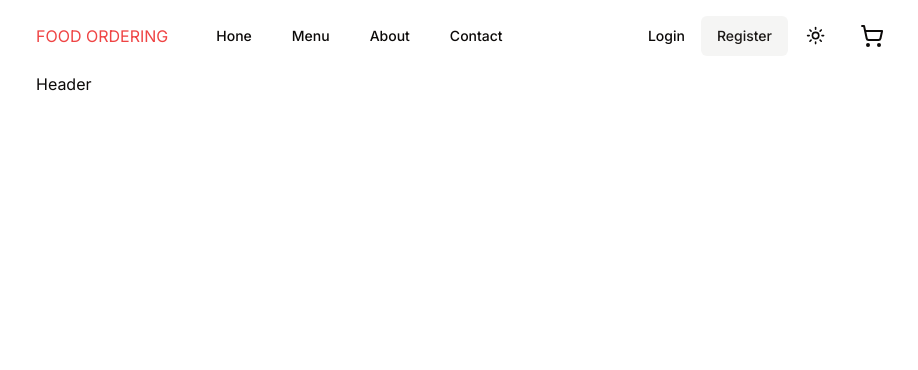
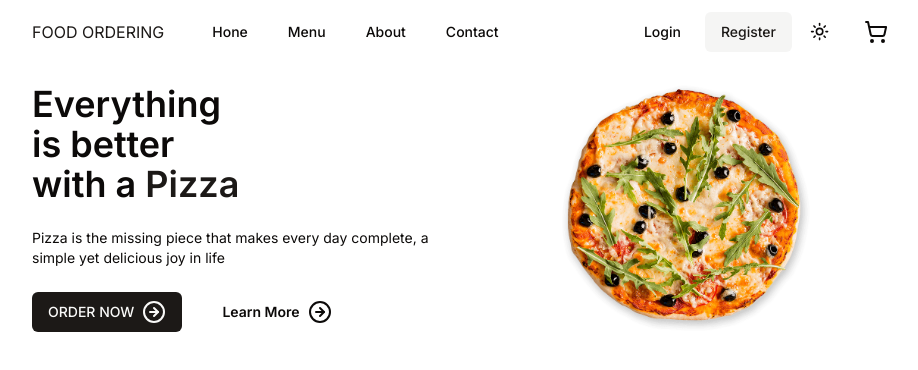
Before and after one commit to nvtai040502/food-ordering, a Next.js app: page / in a window 1280 px wide. Shown: the top 370 px of the page, without its empty margins (172-1090 px from the left). Built offline with nearby package versions, Linux system fonts and the light colour scheme; no server answers.

Commit message:
Page Header

```diff
--- a/app/page.tsx
+++ b/app/page.tsx
@@ -3,11 +3,14 @@ import Navbar from "@/components/navbar";
 
 export default function Home() {
   return (
-    <div className=" max-w-4xl p-4 mx-auto">
-      <div className="flex flex-col gap-4">
+    <div className=" max-w-4xl p-3 mx-auto">
+      <div className="flex flex-col gap-8">
         <Navbar />
 
         <Header />
+
+
+
       </div>
 
 
--- a/components/header.tsx
+++ b/components/header.tsx
@@ -1,7 +1,43 @@
+import Image from "next/image";
+import { Button } from "./ui/button";
+import { ArrowRightCircle } from "lucide-react";
+
 const Header = () => {
   return (
-    <div>
-      Header
+    <div className="grid grid-cols-2">
+
+      <div className=" flex flex-col gap-6">
+
+        <h1 className="text-4xl font-semibold">
+          Everything<br />
+          is better<br />
+          with a&nbsp;
+          <span className="text-primary">
+            Pizza
+          </span>
+        </h1>
+
+        <p className=" text-sm">
+          Pizza is the missing piece that makes every day complete, a simple yet delicious joy in life
+        </p>
+
+        <div className="flex gap-x-6">
+          <Button className="uppercase gap-2">
+            <p>Order Now</p>
+             <ArrowRightCircle />
+          </Button>
+          <Button variant="outline" className=" border-0 gap-2 font-semibold">
+            <p>Learn More</p>
+             <ArrowRightCircle />
+          </Button>
+        </div>
+
+      </div>
+
+      <div className="relative hidden md:block">
+        <Image src="/pizza.png" alt="pizza" layout={"fill"} objectFit={"contain"}/>
+      </div>
+
     </div>
    );
 }
--- a/components/navbar.tsx
+++ b/components/navbar.tsx
@@ -13,8 +13,10 @@ const Navbar = () => {
 
       <div className="flex gap-8 items-center">
 
-        <h1 className="uppercase text-red-500">
-          Food ordering
+        <h1 className="hidden md:flex uppercase text-primary">
+          Food&nbsp;
+          <span>ordering
+          </span>
         </h1>
 
         <div className="flex gap-2">
@@ -33,7 +35,7 @@ const Navbar = () => {
               <UserButton afterSignOutUrl="/"/>
             </div>
           ) : (
-            <div>
+            <div className=" flex gap-2 ">
               {/* If not login yet */}
               <Link href="/sign-in">
                 <Button variant="ghost">Login</Button>
```
Also changed, not shown: public/pizza.png (added).
